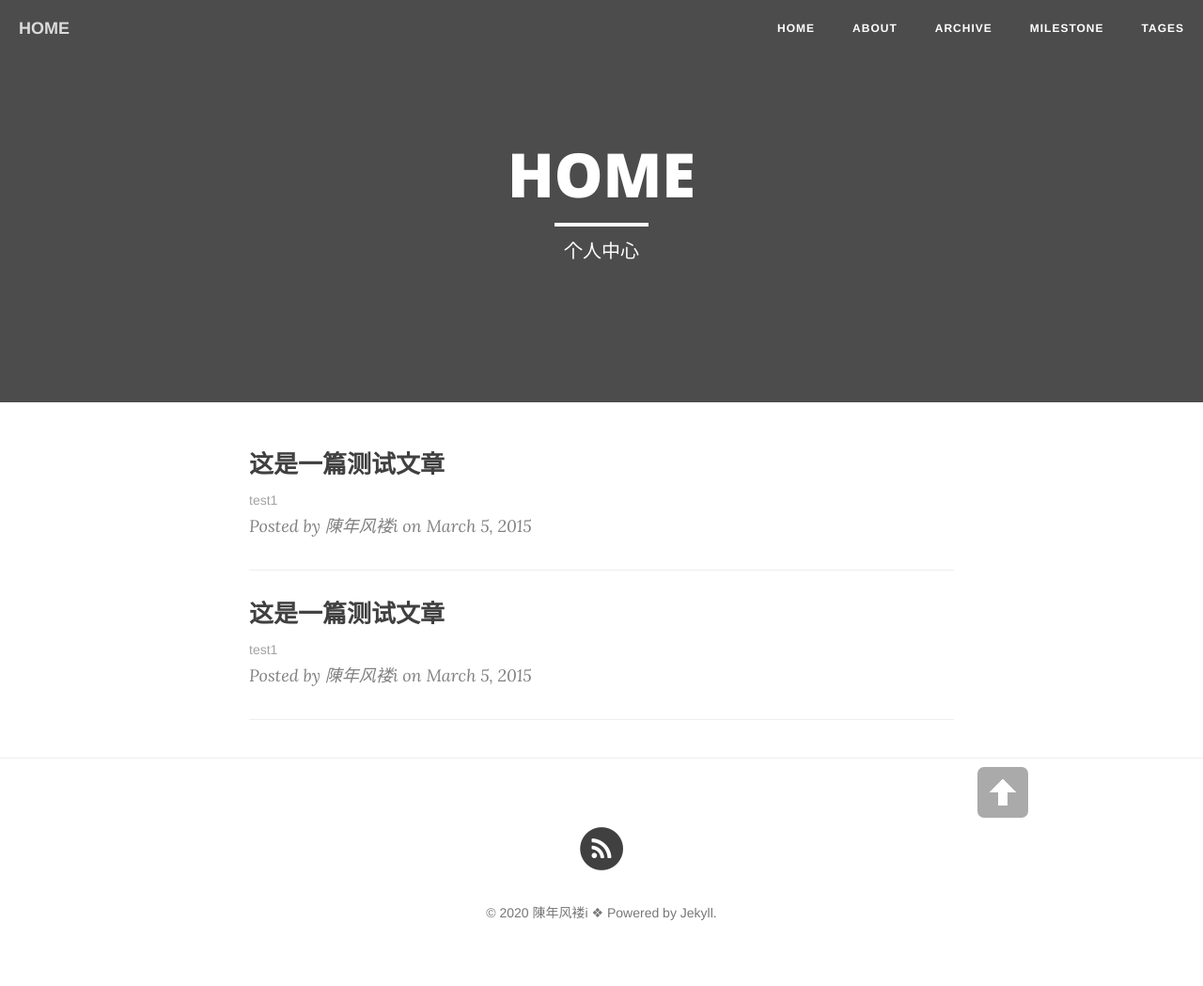
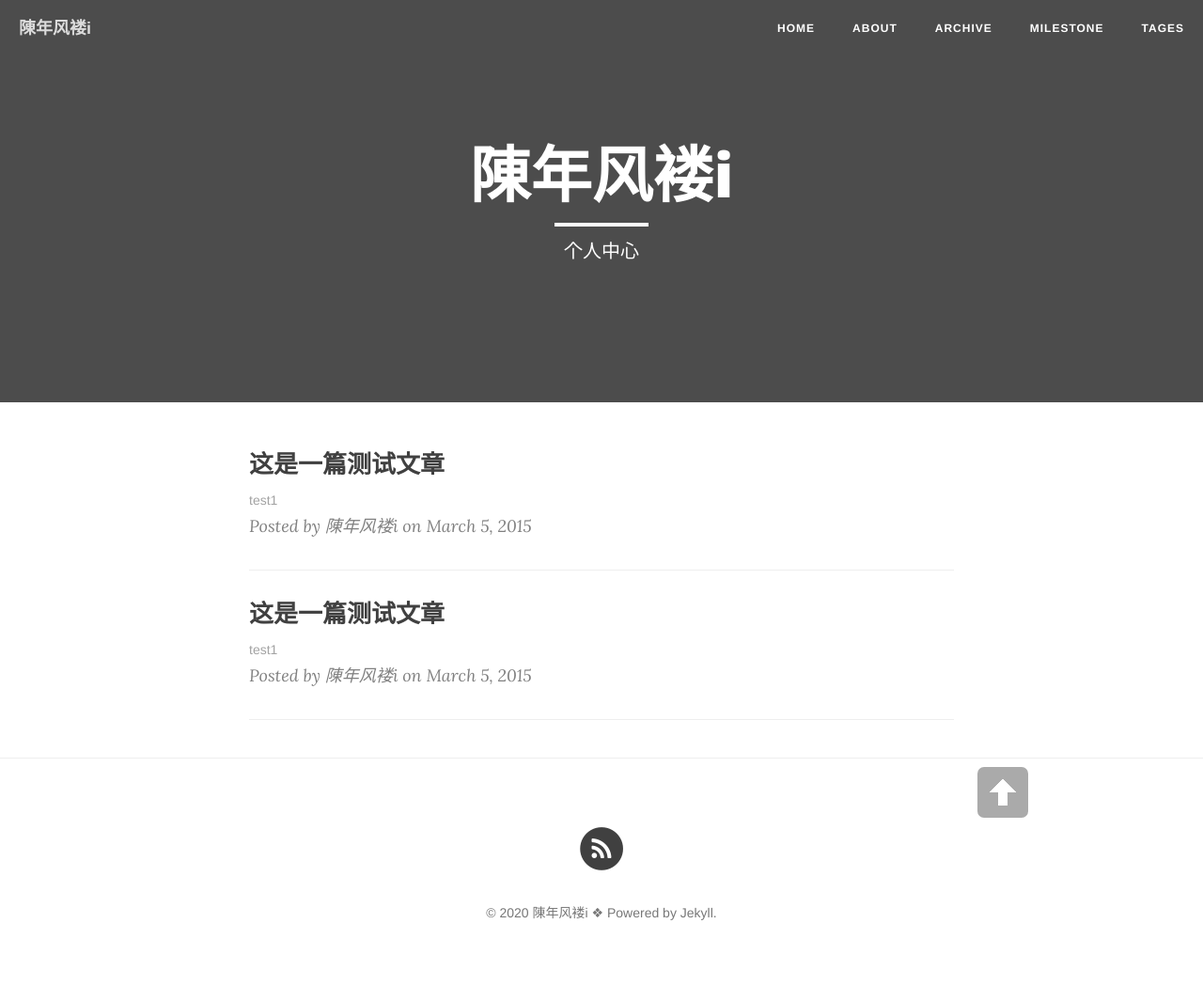
Before and after one commit to lmmtl/lmmtl.github.io, a Jekyll site: the page built from index.html, in a window 1280 px wide. Shown: the whole page at 94% size. Built offline with Jekyll 4.4.1, drawn with Linux system fonts in a browser that asks for light colours; nearby versions of some CDN libraries; the list of posts is cut into pages by our own code.

Commit message:
Update _config.yml

```diff
--- a/_config.yml
+++ b/_config.yml
@@ -1,5 +1,5 @@
 # Site settings
-title: HOME # 你的博客名字，可以定义修订
+title: 陳年风褛i # 你的博客名字，可以定义修订
 header-img: "img/black.jpg"
 tagline: "cn"
 description: "无聊时建站，仅供本人学习使用"  # 一句话描述你的博客
```
